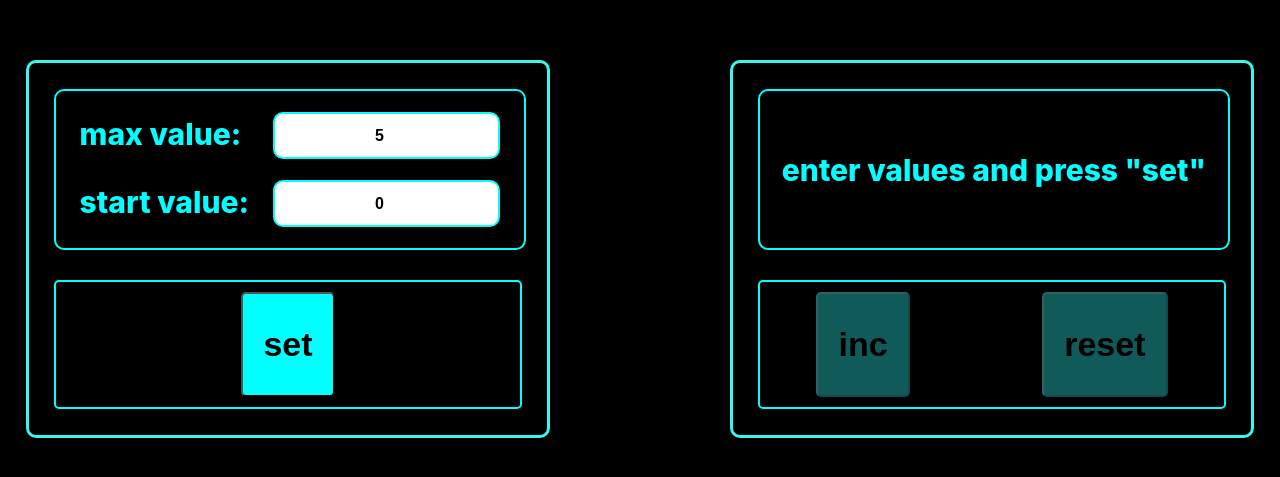
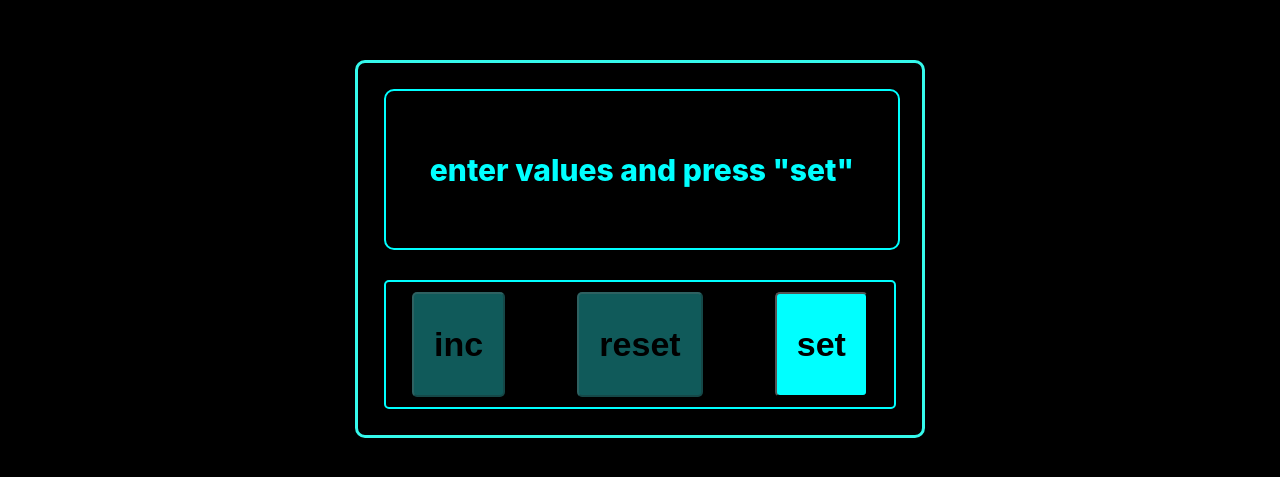
Before and after one commit to ArtemHard/Counter, a React (Create React App) app: page / in a window 1280 px wide. Shown: the part 151-628 px from the top of the page. Built offline with nearby package versions, Linux system fonts and the light colour scheme.

Commit message:
add combination

```diff
--- a/src/App.tsx
+++ b/src/App.tsx
@@ -1,7 +1,8 @@
-import { loadavg } from "os";
 import { useState, useEffect } from "react";
 import "./App.css";
+import { Counter } from "./Components/MainBlock/Counter/Counter";
 import { MainBlock } from "./Components/MainBlock/MainBlock";
+import { Settings } from "./Components/MainBlock/Settings/Settings";
 
 type ErrorType = "Incorrect value" | 'enter values and press "set"' | null;
 export type DisplayType = "counterMin" | "settingsMin" | null;
@@ -12,7 +13,12 @@ export type StateType = {
   error: ErrorType;
   display: DisplayType;
 };
-export type idType = "settings" | "counter" | "counterMin" | "settingsMin";
+export type idType =
+  | "settings"
+  | "counter"
+  | "counterMin"
+  | "settingsMin"
+  | null;
 export type SuperPropsType = {
   id: idType;
   state: StateType;
@@ -32,7 +38,7 @@ function App() {
     startValue: Number(localStorage.getItem("startValue")) || 0,
     maxValue: Number(localStorage.getItem("maxValue")) || 5,
     error: errorLocalStorage(),
-    display: null,
+    display: "counterMin",
   });
 
   useEffect(() => {
@@ -42,40 +48,11 @@ function App() {
     localStorage.setItem("maxValue", JSON.stringify(state.maxValue));
   }, [state]);
 
-  const renderDisplay = (display: DisplayType) => {
-    switch (display) {
-      case "counterMin":
-        return (
-          <>
-            <MainBlock id='counterMin' setState={setState} state={state} />
-          </>
-        );
-      case "settingsMin":
-        return (
-          <>
-            <MainBlock id='settingsMin' setState={setState} state={state} />
-          </>
-        );
-      default:
-        return (
-          <>
-            <MainBlock
-              key='settings'
-              id='settings'
-              setState={setState}
-              state={state}
-            />
-            <MainBlock
-              key='counter'
-              id='counter'
-              setState={setState}
-              state={state}
-            />
-          </>
-        );
-    }
-  };
-  return <div className='App'>{renderDisplay(state.display)}</div>;
+  return (
+    <div className='App'>
+      <MainBlock state={state} setState={setState} />
+    </div>
+  );
 }
 
 export default App;
--- a/src/Components/ButtonsBox/ButtonsBox.tsx
+++ b/src/Components/ButtonsBox/ButtonsBox.tsx
@@ -7,51 +7,6 @@ export const ButtonsBox: FC<SuperPropsType> = ({ id, state, setState }) => {
   const { count, maxValue, startValue, error, display } = state;
 
   const render = (id: idType, display: DisplayType) => {
-    if (id === "counter") {
-      const onClickChangeCountHandler = () => {
-        switch (count) {
-          case maxValue:
-            break;
-          default:
-            setState({ ...state, count: count + 1 });
-        }
-      };
-      const onClickResetCountHandler = () => {
-        setState({ ...state, count: startValue });
-      };
-
-      return (
-        <>
-          <Button
-            isDisabled={error || maxValue === count ? true : false}
-            onClick={onClickChangeCountHandler}
-            text='inc'
-            key='inc'
-          />
-          <Button
-            isDisabled={error || startValue === count ? true : false}
-            onClick={onClickResetCountHandler}
-            text='reset'
-            key='reset'
-          />
-        </>
-      );
-    } else if (id === "settings") {
-      const onClickSetSettingsHandler = () => {
-        setState({ ...state, count: startValue, error: null });
-      };
-      return (
-        <Button
-          isDisabled={error === 'enter values and press "set"' ? false : true}
-          onClick={onClickSetSettingsHandler}
-          text='set'
-          key='set'
-        />
-      );
-    }
-
-    // SECOND
-    /*
     const onClickChangeCountHandler = () => {
       switch (count) {
         case maxValue:
@@ -63,7 +18,25 @@ export const ButtonsBox: FC<SuperPropsType> = ({ id, state, setState }) => {
     const onClickResetCountHandler = () => {
       setState({ ...state, count: startValue });
     };
+    const onClickSetSettingsHandler = () => {
+      switch (display) {
+        case "counterMin":
+          setState({ ...state, display: "settingsMin" });
+          break;
 
+        case "settingsMin":
+          setState({
+            ...state,
+            count: startValue,
+            error: null,
+            display: "counterMin",
+          });
+          break;
+
+        default:
+          break;
+      }
+    };
     switch (id) {
       case "counter":
         return (
@@ -83,9 +56,6 @@ export const ButtonsBox: FC<SuperPropsType> = ({ id, state, setState }) => {
           </>
         );
       case "settings":
-        const onClickSetSettingsHandler = () => {
-          setState({ ...state, count: startValue, error: null });
-        };
         return (
           <Button
             isDisabled={error === 'enter values and press "set"' ? false : true}
@@ -94,7 +64,7 @@ export const ButtonsBox: FC<SuperPropsType> = ({ id, state, setState }) => {
             key='set'
           />
         );
-      case "counterExpand":
+      case "counterMin":
         return (
           <>
             <Button
@@ -110,18 +80,23 @@ export const ButtonsBox: FC<SuperPropsType> = ({ id, state, setState }) => {
               key='reset'
             />
             <Button
-              isDisabled={error || startValue === count ? true : false}
-              onClick={onClickResetCountHandler}
-              text='reset'
-              key='reset'
+              isDisabled={false}
+              onClick={onClickSetSettingsHandler}
+              text='set'
+              key='set'
             />
           </>
         );
-
-      default:
-        break;
+      case "settingsMin":
+        return (
+          <Button
+            isDisabled={error === "Incorrect value" ? true : false}
+            onClick={onClickSetSettingsHandler}
+            text='set'
+            key='set'
+          />
+        );
     }
-    */
   };
 
   return <div className={style.wrapper}>{render(id, display)}</div>;
--- /dev/null
+++ b/src/Components/MainBlock/Counter/Counter.tsx
@@ -0,0 +1,13 @@
+import React, { FC } from "react";
+import { ButtonsBox } from "../../ButtonsBox/ButtonsBox";
+import { Screen } from "../../Screen/Screen";
+import { MainBlockPropsType } from "../MainBlock";
+
+export const Counter: FC<MainBlockPropsType> = ({ state, setState }) => {
+  return (
+    <>
+      <Screen id={"counter"} state={state} setState={setState} />
+      <ButtonsBox id={"counter"} state={state} setState={setState} />
+    </>
+  );
+};
--- /dev/null
+++ b/src/Components/MainBlock/CounterMin/CounterMin.tsx
@@ -0,0 +1,13 @@
+import React, { FC } from "react";
+import { ButtonsBox } from "../../ButtonsBox/ButtonsBox";
+import { Screen } from "../../Screen/Screen";
+import { MainBlockPropsType } from "../MainBlock";
+
+export const CounterMin: FC<MainBlockPropsType> = ({ state, setState }) => {
+  return (
+    <>
+      <Screen id={"counter"} state={state} setState={setState} />
+      <ButtonsBox id={"counterMin"} state={state} setState={setState} />
+    </>
+  );
+};
--- a/src/Components/MainBlock/MainBlock.tsx
+++ b/src/Components/MainBlock/MainBlock.tsx
@@ -1,14 +1,44 @@
 import { FC } from "react";
-import { SuperPropsType } from "../../App";
-import { ButtonsBox } from "../ButtonsBox/ButtonsBox";
-import { Screen } from "../Screen/Screen";
+import { DisplayType, StateType } from "../../App";
+import { Counter } from "./Counter/Counter";
+import { CounterMin } from "./CounterMin/CounterMin";
 import style from "./mainBlock.module.css";
+import { Settings } from "./Settings/Settings";
+import { SettingsMin } from "./SettingsMin/SettingsMin";
 
-export const MainBlock: FC<SuperPropsType> = ({ id, state, setState }) => {
-  return (
-    <div className={style.wrapper}>
-      <Screen id={id} state={state} setState={setState} />
-      <ButtonsBox id={id} state={state} setState={setState} />
-    </div>
-  );
+export type MainBlockPropsType = {
+  state: StateType;
+  setState: (newState: StateType) => void;
 };
+export const MainBlock: FC<MainBlockPropsType> = ({ state, setState }) => {
+  const render = (display: DisplayType) => {
+    switch (display) {
+      case "counterMin":
+        return (
+          <div className={style.wrapper}>
+            <CounterMin state={state} setState={setState} />
+          </div>
+        );
+
+      case "settingsMin":
+        return (
+          <div className={style.wrapper}>
+            <SettingsMin state={state} setState={setState} />
+          </div>
+        );
+
+      default:
+        return (
+          <>
+            <div className={style.wrapper}>
+              <Settings state={state} setState={setState} />
+            </div>
+            <div className={style.wrapper}>
+              <Counter state={state} setState={setState} />
+            </div>
+          </>
+        );
+    }
+  };
+  return <>{render(state.display)}</>;
+};
--- /dev/null
+++ b/src/Components/MainBlock/Settings/Settings.tsx
@@ -0,0 +1,13 @@
+import React, { FC } from "react";
+import { ButtonsBox } from "../../ButtonsBox/ButtonsBox";
+import { Screen } from "../../Screen/Screen";
+import { MainBlockPropsType } from "../MainBlock";
+
+export const Settings: FC<MainBlockPropsType> = ({ state, setState }) => {
+  return (
+    <>
+      <Screen id={"settings"} state={state} setState={setState} />
+      <ButtonsBox id={"settings"} state={state} setState={setState} />
+    </>
+  );
+};
--- /dev/null
+++ b/src/Components/MainBlock/SettingsMin/SettingsMin.tsx
@@ -0,0 +1,14 @@
+import React, { FC } from "react";
+
+import { ButtonsBox } from "../../ButtonsBox/ButtonsBox";
+import { Screen } from "../../Screen/Screen";
+import { MainBlockPropsType } from "../MainBlock";
+
+export const SettingsMin: FC<MainBlockPropsType> = ({ state, setState }) => {
+  return (
+    <>
+      <Screen id={"settings"} state={state} setState={setState} />
+      <ButtonsBox id={"settingsMin"} state={state} setState={setState} />
+    </>
+  );
+};
```
Also changed, not shown: src/Components/MainBlock/Block/Block.tsx (added, +32 -0 lines).
